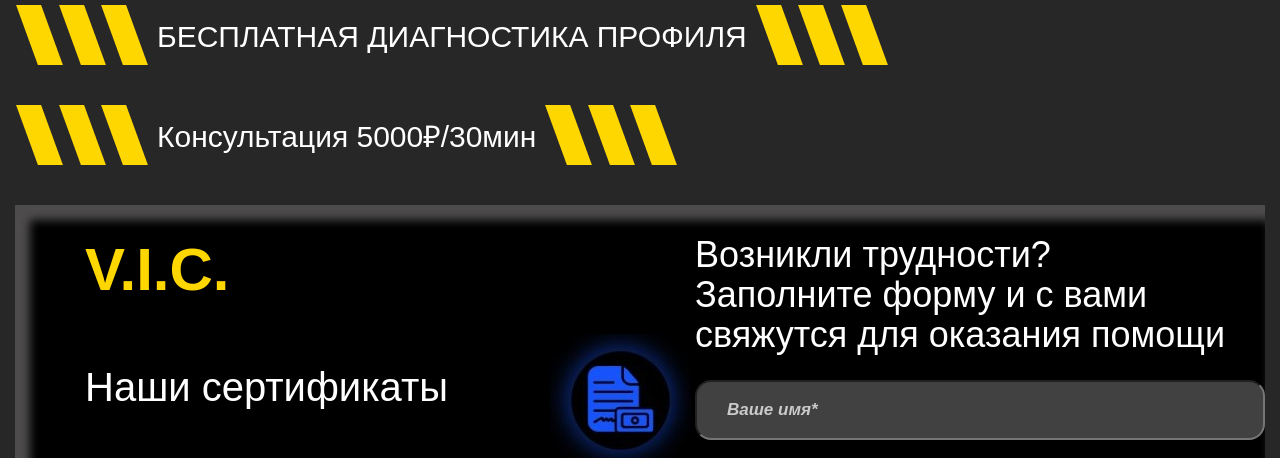
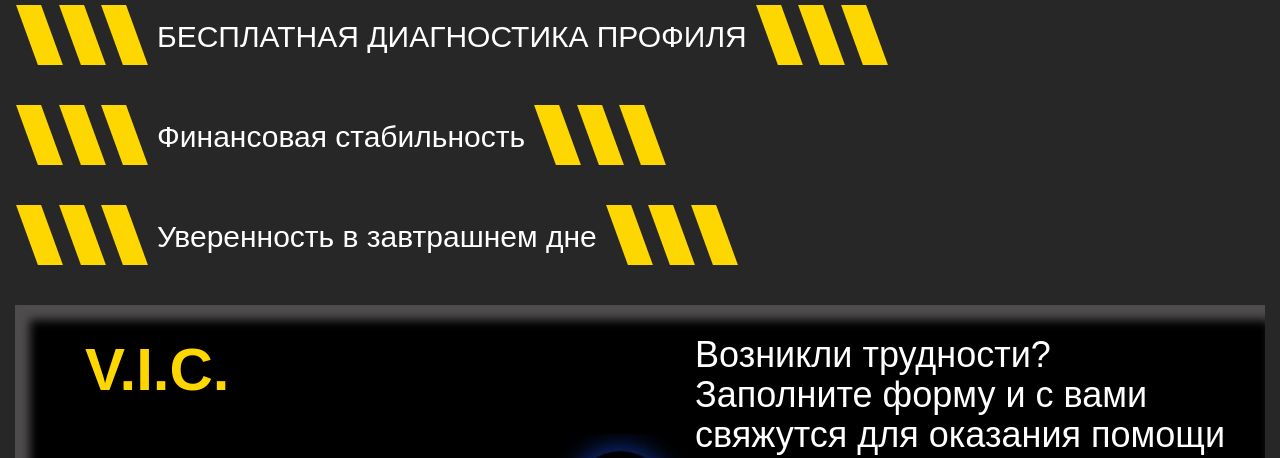
Before and after one commit to Zoriana22/-vcgroup, a plain HTML site: page index.html in a window 1280 px wide. Shown: the part 1960-2418 px from the top of the page. Drawn offline with nearby package versions, Linux system fonts and the light colour scheme; files whose address does not match are found by name; a web font is replaced by a local one.

Commit message:
prices-text-changes

```diff
--- a/index.html
+++ b/index.html
@@ -154,7 +154,7 @@
         <div class="false-line"></div>
         <div class="false-line"></div>
       </div>
-      <p class="price-item">Консультация 5000₽/30мин</p>
+      <p class="price-item">Финансовая стабильность</p>
       <div class="burger__false-price">
         <div class="false-line"></div>
         <div class="false-line"></div>
@@ -162,21 +162,21 @@
       </div>
     </div>
 
-    <!--<div class="prices">
+    <div class="prices">
       <div class="burger__false-price">
         <div class="false-line"></div>
         <div class="false-line"></div>
         <div class="false-line"></div>
       </div>
       <p class="price-item">
-          Составление индивидуальной инвестиционной рекомендации 30000₽
+        Уверенность в завтрашнем дне
       </p>
       <div class="burger__false-price">
         <div class="false-line"></div>
         <div class="false-line"></div>
         <div class="false-line"></div>
       </div>
-      </div>-->
+    </div>
 
 
     <footer>
```
Lines whose indentation alone changed are shown as unchanged.
